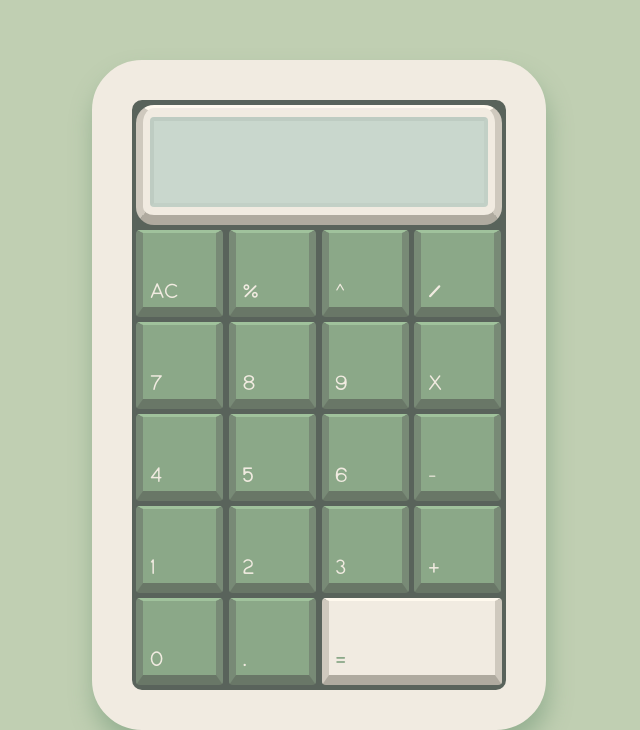
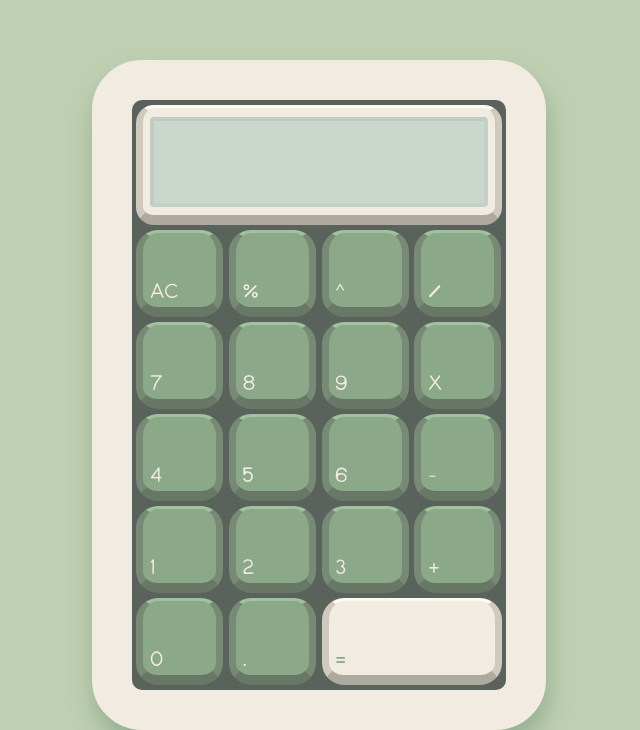
Before and after one commit to tylernsocial/simple-calculator, a plain HTML site: page index.html in a window 1280 px wide. Shown: the part 123-853 px from the top of the page, without its empty margins (321-961 px from the left). Drawn offline with Linux system fonts and the light colour scheme.

Commit message:
changed style of buttons

```diff
--- a/styles.css
+++ b/styles.css
@@ -101,7 +101,7 @@ body {
   border-color: #a0c29c #788a76 #697767;
   border-width: 3px 7px 10px;
   border-style: solid;
-  border-radius: 4px;
+  border-radius: 22px;
   color: #f1ebe1;
 }
 .button:active {
```
